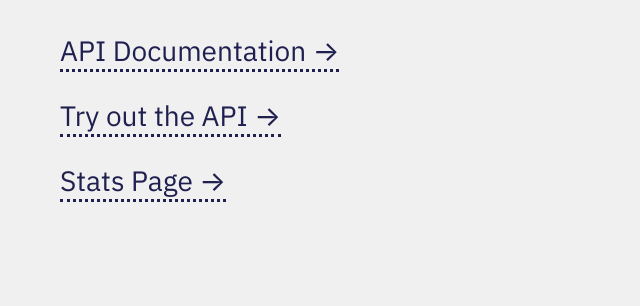
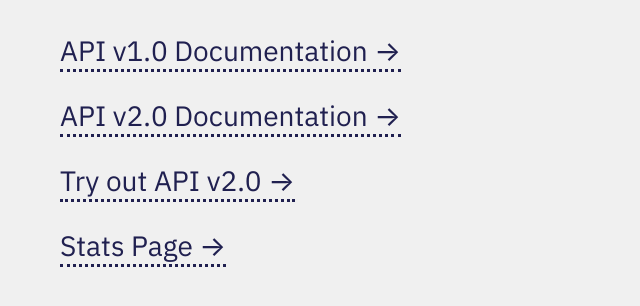
Before and after one commit to questionlp/api.wwdt.me_v2, a FastAPI app: page / in a window 1280 px wide. Shown: the part 83-389 px from the top of the page, without its empty margins (0-640 px from the left). Run offline with FastAPI, Linux system fonts and the light colour scheme; parts of the project's set-up code (start-up, migrations or seed data) failed here and were passed over.

Commit message:
Add API v1.0 Doc link to landing page

```diff
--- a/app/config.py
+++ b/app/config.py
@@ -7,7 +7,7 @@ import json
 from typing import Any, Dict
 
 API_VERSION = "2.0"
-APP_VERSION = "2.0.0-beta.2"
+APP_VERSION = "2.0.0-beta.3"
 
 
 def load_database_config(config_file_path: str = "config.json") -> Dict[str, Any]:
--- a/templates/index.html
+++ b/templates/index.html
@@ -17,10 +17,13 @@
 
     <main>
         <div class="page-link">
-            <a class="links" href="/v2.0/docs">API Documentation →</a>
+            <a class="links" href="/v1.0/docs">API v1.0 Documentation →</a>
         </div>
         <div class="page-link">
-            <a class="links" href="/v2.0/openapi">Try out the API →</a>
+            <a class="links" href="/v2.0/docs">API v2.0 Documentation →</a>
+        </div>
+        <div class="page-link">
+            <a class="links" href="/v2.0/openapi">Try out API v2.0 →</a>
         </div>
         <div class="page-link">
             <a class="links" href="https://stats.wwdt.me/">Stats Page →</a>
```
